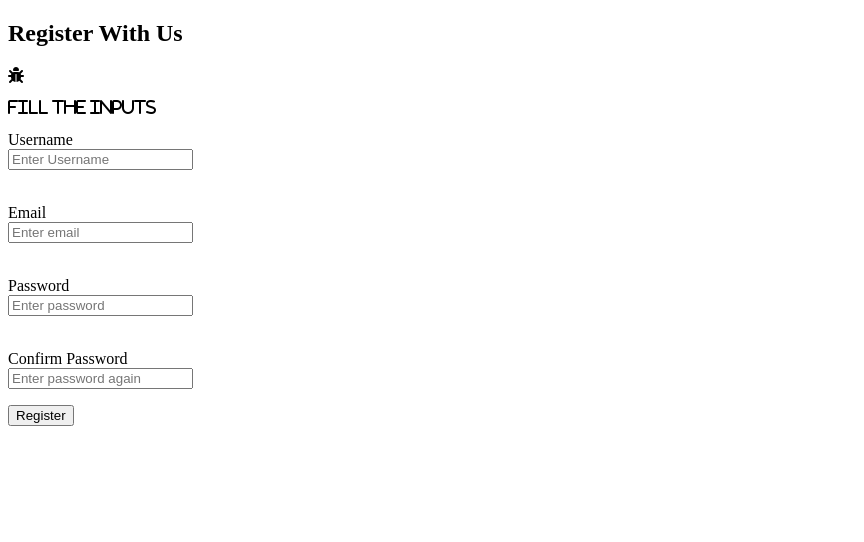
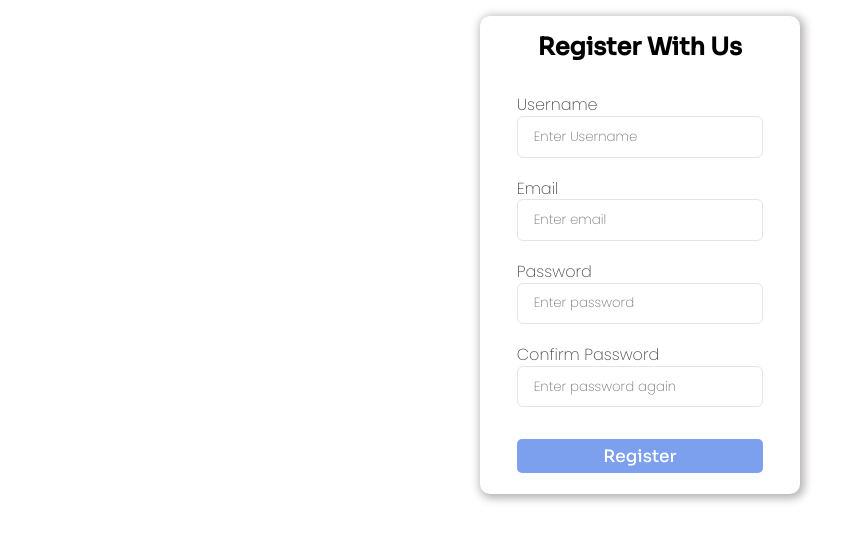
Before and after one commit to Govamarket/RegisterTab-javascript-login, a plain HTML site: page index.html in a window 1280 px wide. Shown: the whole page, without its empty margins (0-864 px from the left). Drawn offline with Linux system fonts and the light colour scheme; the site is published under a folder, as on GitHub Pages, so addresses that start at the root find nothing.

Commit message:
Initial commit

```diff
--- a/script file/Register.js
+++ b/Register.js
@@ -1,4 +1,6 @@
- const usernameInput = document.getElementById("username");
+
+
+const usernameInput = document.getElementById("username");
  const emailInput = document.getElementById("userEmail");
  const passwordInput = document.getElementById("userPassword");
  const passwordConfirm = document.getElementById("confirm");
@@ -8,7 +10,7 @@
  const validRegex =
    /^[a-zA-Z0-9.!#$%&'*+/=?^_`{|}~-]+@[a-zA-Z0-9-]+(?:\.[a-zA-Z0-9-]+)*$/;
 
- //  Targeting messages the error message hova here.
+  // Targeting messages the error message hova here.
  const emptyUserName = document.getElementById("emptyUserName");
  const lessthanusername = document.getElementById("lessthanusername");
  const emptymail = document.getElementById("emptymail");
@@ -133,7 +135,7 @@ const passwordConfirmValidation = () => {
     localStorage.setItem("userPassword", JSON.stringify(passwordInput.value));
     localStorage.setItem("confirm", JSON.stringify(passwordConfirm.value));
     alert('Kindly verif from the login page');
-      window.location.href = "http://127.0.0.1:5500/index/login.html";
+      window.location.href = "http://127.0.0.1:5500/login.html";
   }
 
 });
--- a/index/index.html
+++ b/index.html
@@ -6,7 +6,7 @@
     <meta http-equiv="X-UA-Compatible" content="IE=edge">
     <meta name="viewport" content="width=device-width, initial-scale=1.0">
     <title>Register</title>
-    <link rel="stylesheet" href="/style.css/Register.css">
+    <link rel="stylesheet" href="Register.css">
     <script src="https://kit.fontawesome.com/87a66ec4e9.js" crossorigin="anonymous"></script>
 </head>
 
@@ -53,7 +53,7 @@
 
     <div class="endpoint"></div>
 
-    <script src="/script file/Register.js" type="module"></script>
+    <script src="Register.js" type="module"></script>
 
 </body>
 
--- a/script file/variables.js
+++ /dev/null
@@ -1,66 +0,0 @@
-const usernameInput = document.getElementById("username");
-const emailInput = document.getElementById("userEmail");
-const passwordInput = document.getElementById("userPassword");
-const passwordConfirm = document.getElementById("confirm");
-const formInput = document.getElementById("form");
-const iconPath = document.querySelector(".fa-sharp");
-const buttonSubmit = document.getElementById("submit");
-const validRegex =
-  /^[a-zA-Z0-9.!#$%&'*+/=?^_`{|}~-]+@[a-zA-Z0-9-]+(?:\.[a-zA-Z0-9-]+)*$/;
-
-//  Targeting messages the error message hova here.
-const emptyUserName = document.getElementById("emptyUserName");
-const lessthanusername = document.getElementById("lessthanusername");
-const emptymail = document.getElementById("emptymail");
-const validmail = document.getElementById("validmail");
-const emptypswd = document.getElementById("emptypswd");
-const lessthanpassword = document.getElementById("lessthanpassword");
-const emptyconfirm = document.getElementById("emptyconfirm");
-const notmatch = document.getElementById("notmatch");
-const errorIcon = document.querySelector(".fa-sharp");
-
-// Generalized the all Inputs (validate during submission)
-// Validation of all fields
-usernameInput.addEventListener("change", (event) => {
-  setTimeout(() => {
-    validateUserName();
-  }, 3000);
-});
-// Email funtionality validation process
-emailInput.addEventListener("change", (event) => {
-  setTimeout(() => {
-    emailInputValidation();
-  }, 3000);
-});
-// password error messages
-passwordInput.addEventListener("change", (event) => {
-  setTimeout(() => {
-    passwordInputValidation();
-  }, 3000);
-});
-// Confirmpassword validatuional
-passwordConfirm.addEventListener("change", (event) => {
-  setTimeout(() => {
-    passwordConfirmValidation();
-  }, 3000);
-});
-
-export {
-  usernameInput,
-  emailInput,
-  passwordInput,
-  passwordConfirm,
-  formInput,
-  iconPath,
-  buttonSubmit,
-  validRegex,
-  emptyUserName,
-  lessthanusername,
-  emptymail,
-  validemail,
-  emptypswd,
-  lessthanpassword,
-  emptyconfirm,
-  notmatch,
-  errorIcon,
-};
--- /dev/null
+++ b/variables.js
@@ -0,0 +1,20 @@
+export const usernameInput = document.getElementById("username");
+export const emailInput = document.getElementById("userEmail");
+export const passwordInput = document.getElementById("userPassword");
+export const passwordConfirm = document.getElementById("confirm");
+export const formInput = document.getElementById("form");
+export const iconPath = document.querySelector(".fa-sharp");
+export const buttonSubmit = document.getElementById("submit");
+export const validRegex =
+  /^[a-zA-Z0-9.!#$%&'*+/=?^_`{|}~-]+@[a-zA-Z0-9-]+(?:\.[a-zA-Z0-9-]+)*$/;
+
+//  Targeting messages the error message hova here.
+export const emptyUserName = document.getElementById("emptyUserName");
+export const lessthanusername = document.getElementById("lessthanusername");
+export const emptymail = document.getElementById("emptymail");
+export const validmail = document.getElementById("validmail");
+export const emptypswd = document.getElementById("emptypswd");
+export const lessthanpassword = document.getElementById("lessthanpassword");
+export const emptyconfirm = document.getElementById("emptyconfirm");
+export const notmatch = document.getElementById("notmatch");
+export const errorIcon = document.querySelector(".fa-sharp");
```
Also changed, not shown: login.html (renamed from index/login.html, +2 -2 lines), Register.css (renamed from style.css/Register.css), login.css (renamed from style.css/login.css), login.js (renamed from script file/login.js).
